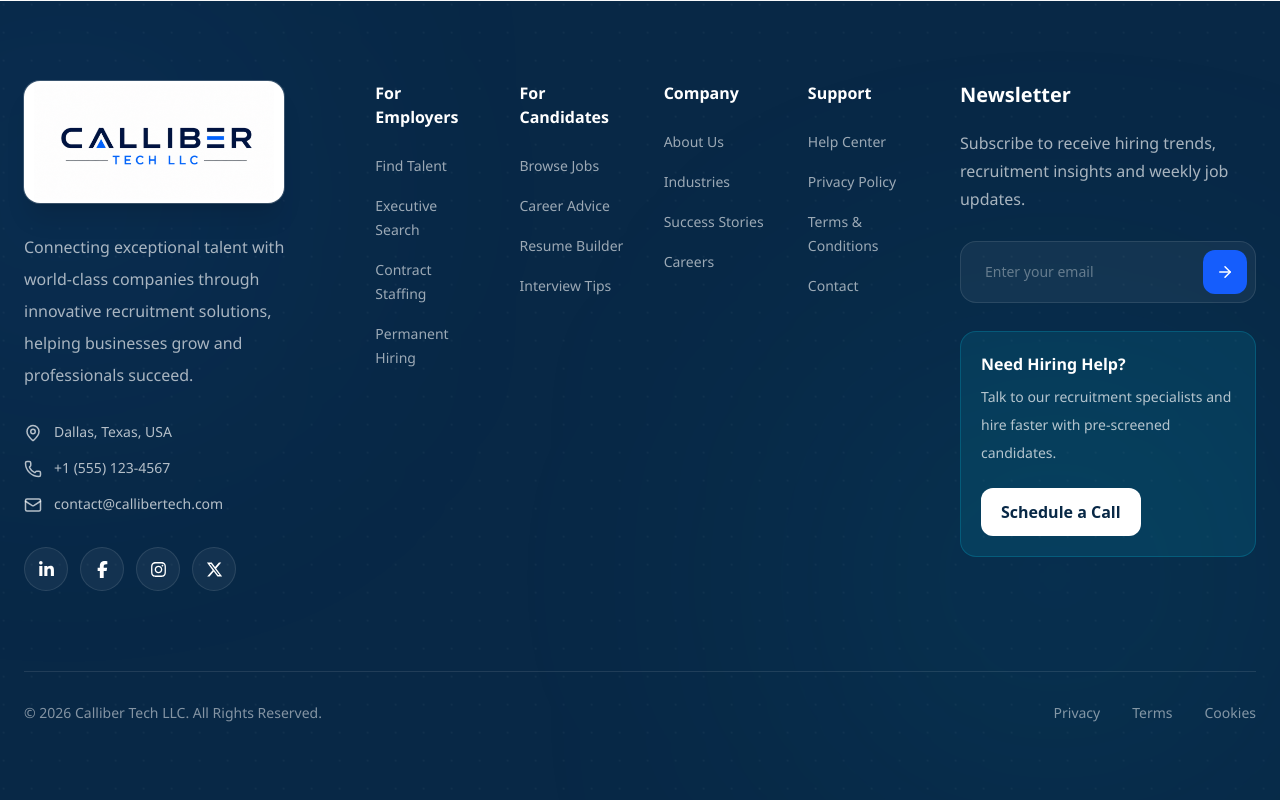
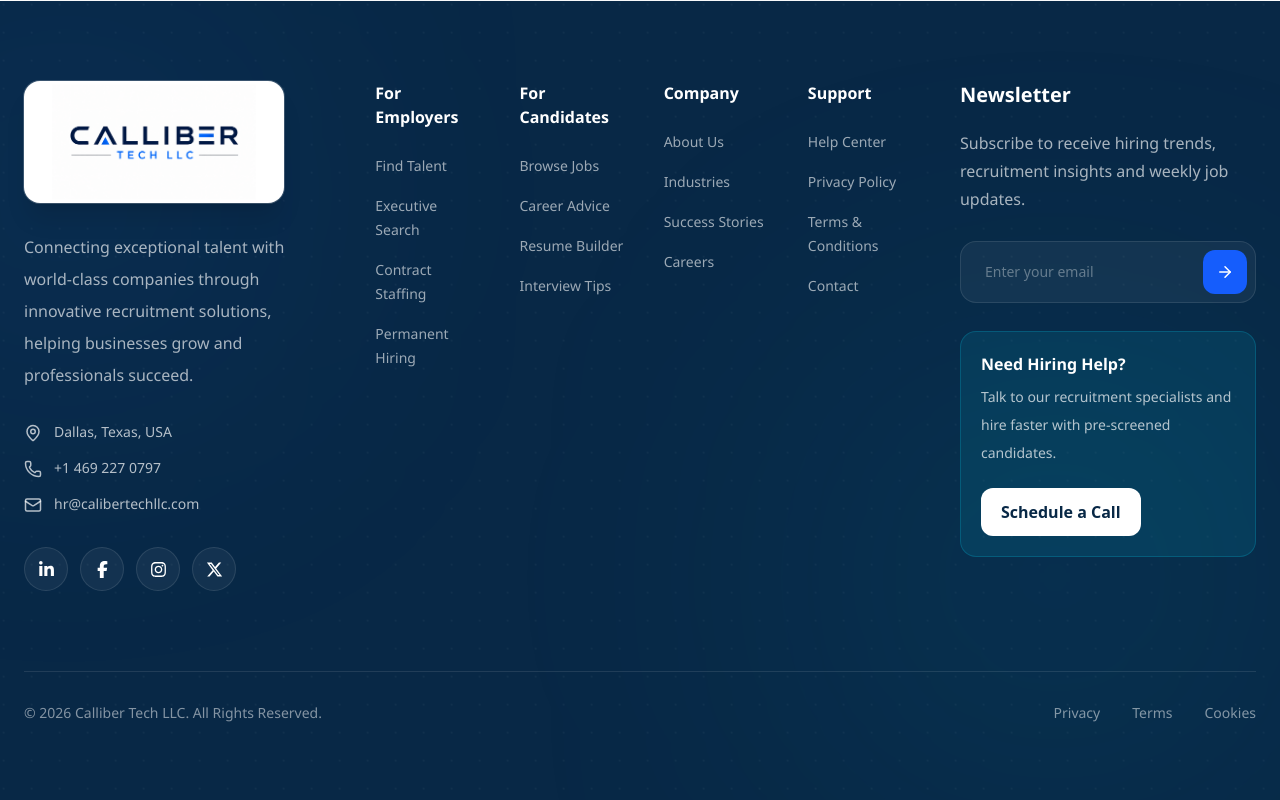
Before and after one commit to SDinesh212/Caliber, a Next.js app: page / in a window 1280 px wide. Shown: the part 8513-9313 px from the top of the page. Built offline with nearby package versions, Linux system fonts and the light colour scheme.

Commit message:
final commit

```diff
--- a/src/components/layout/Footer.tsx
+++ b/src/components/layout/Footer.tsx
@@ -61,12 +61,12 @@ export default function Footer() {
 
               <div className="flex items-center gap-3">
                 <Phone size={18} />
-                +1 (555) 123-4567
+                +1 469 227 0797
               </div>
 
               <div className="flex items-center gap-3">
                 <Mail size={18} />
-                contact@callibertech.com
+                hr@calibertechllc.com
               </div>
 
             </div>
--- a/src/components/products/ProductPartnerShowcase.tsx
+++ b/src/components/products/ProductPartnerShowcase.tsx
@@ -46,7 +46,7 @@ export default function ProductPartnerShowcase() {
 
                     <Link
                       href="/request-quote"
-                      className="mt-10 inline-flex bg-[#102A43] text-white rounded-xl px-10 py-5 text-sm font-black uppercase tracking-[0.35em] text-black transition hover:bg-[#358b25]"
+                      className="mt-10 inline-flex bg-[#102A43] text-white rounded-xl px-10 py-5 text-sm font-black uppercase tracking-[0.35em] text-black transition hover"
                     >
                       Request For Quote
                     </Link>
--- a/src/components/staffing-contracts/ContractsHero.tsx
+++ b/src/components/staffing-contracts/ContractsHero.tsx
@@ -31,7 +31,7 @@ export default function ContractsHero() {
             <div className="mt-9 flex flex-col gap-4 sm:flex-row">
               <Link
                 href="/request-quote"
-                className="inline-flex items-center justify-center gap-3 rounded-xl bg-[#1B24F2] px-8 py-4 font-bold text-white shadow-xl shadow-blue-200 transition hover:-translate-y-1"
+                className="inline-flex items-center justify-center gap-3 rounded-xl bg-[#102A43] px-8 py-4 font-bold text-white shadow-xl shadow-blue-200 transition hover:-translate-y-1"
               >
                 Request Talent
                 <ArrowRight size={18} />
```
Also changed, not shown: public/images/calliber-logo2.png, public/images/calliber-logo3.png (added).
